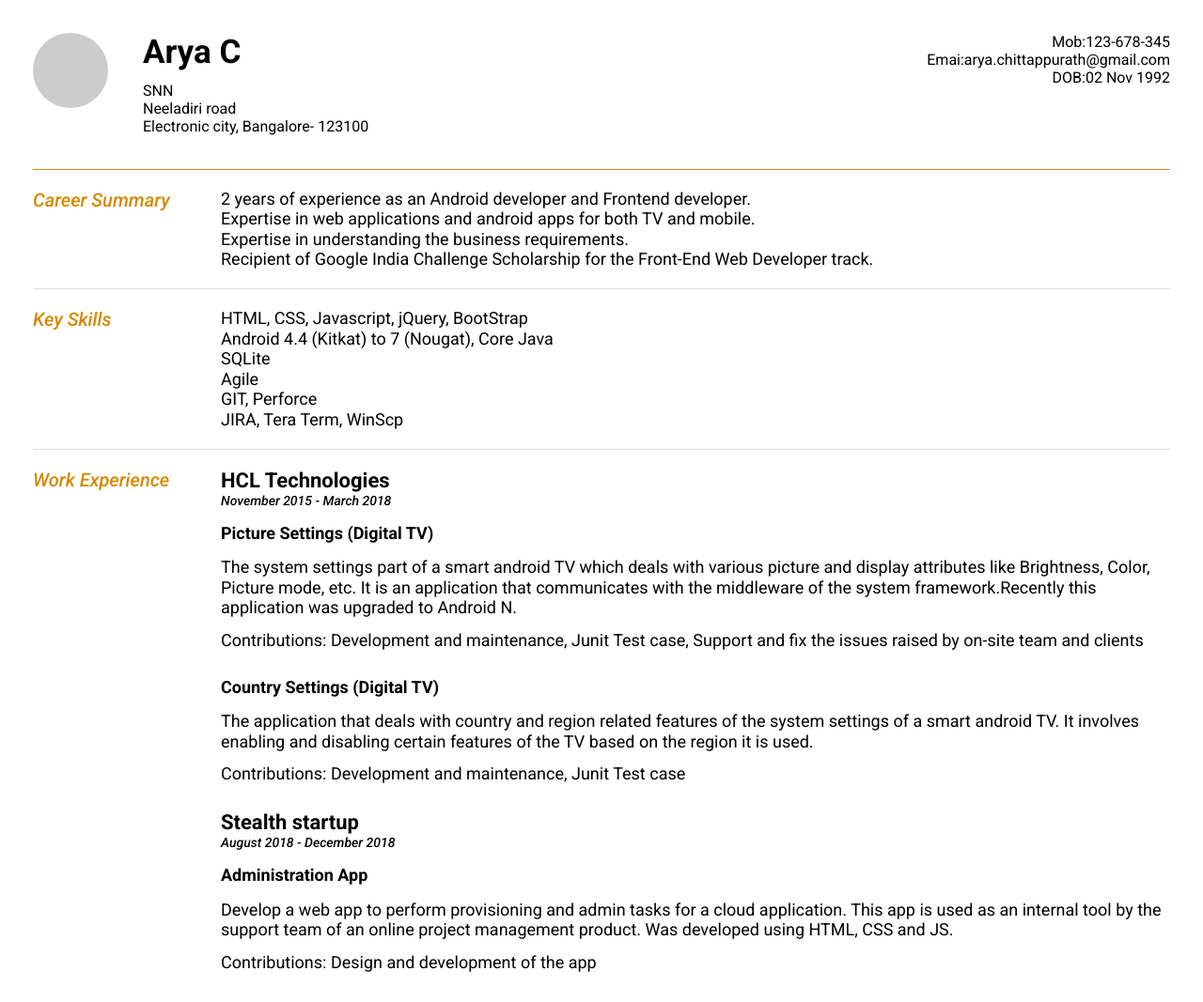
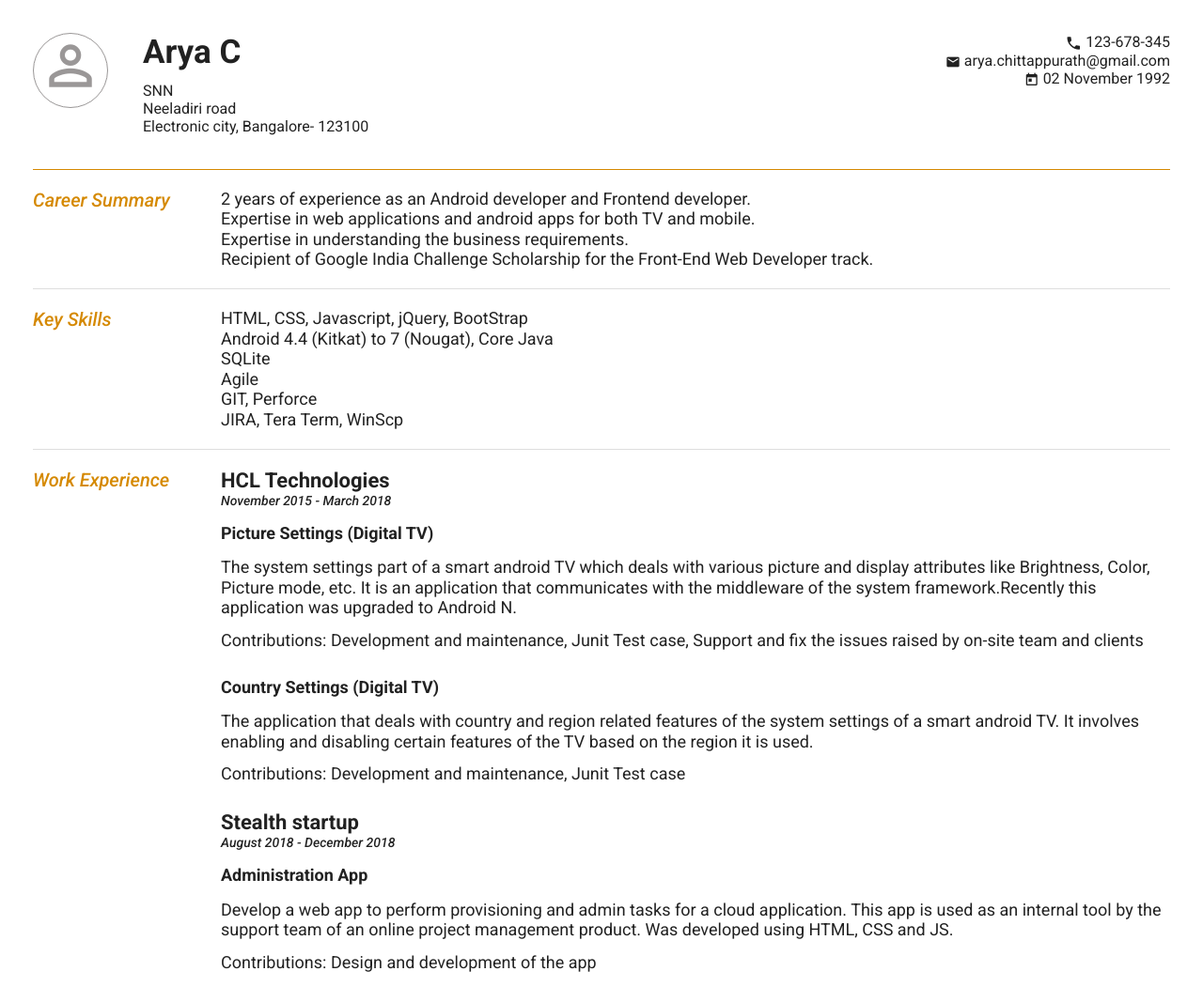
Before and after one commit to aryadarshan/my-cv, a plain HTML site: page index.html in a window 1280 px wide. Shown: the top 1067 px of the page at 94% size. Drawn offline with nearby package versions, Linux system fonts and the light colour scheme.

Commit message:
Use material UI icons

```diff
--- a/cv.json
+++ b/cv.json
@@ -1,6 +1,6 @@
 {
 	"name": "Arya C",
-	"dob": "02 Nov 1992",
+	"dob": "02 November 1992",
 	"mobNo": "123-678-345",
 	"email": "arya.chittappurath@gmail.com",
 	"address": {
--- a/index.css
+++ b/index.css
@@ -52,7 +52,7 @@ body {
 	font-family: 'Roboto', sans-serif;
 }
 
-.container {
+.cv-container {
 	padding: 35px;
 	line-height: 1.2;
 	display: grid;
@@ -63,7 +63,7 @@ body {
     "mainContent"
 }
 
-.header {
+.cv-header {
 	grid-area: header;
 	display: grid;
 	grid-template-columns: 50% 50%;
@@ -71,13 +71,32 @@ body {
 	padding-bottom: 35px;
 }
 
-.avatar {
-	background-color: #ccc;
-    background-size: cover;
+.cv-avatar {
     border-radius: 50%;
     display: inline-block;
     width: 80px;
     height: 80px;
+    text-align: center;
+    border: 1px solid #9a9797;
+}
+.person-img {
+	font-size: 68px;
+    color: #9a9797;
+    vertical-align: middle;
+}
+.phone-img {
+	font-size: 18px;
+	vertical-align: middle;
+}
+
+.email-img {
+	font-size: 16px;
+	vertical-align: middle;
+}
+
+.dob-img {
+	font-size: 16px;
+	vertical-align: middle;
 }
 
 .personal-primary {
@@ -90,50 +109,50 @@ body {
 	text-align: right;
 }
 
-.content {
+.cv-content {
 	grid-area: mainContent;
 	display: grid;
 	grid-template-columns: 200px 1fr;
 }
 
-.label {
+.cv-label {
 	grid-column: 1/2;
 	font-size: 20px;
 	color: #d58900;
 	font-style: italic;
 }
 
-.description {
+.cv-description {
 	grid-column: 2/2;
 	font-size: 18px;
 }
 
-.description h4 {
+.cv-description h4 {
 	padding-bottom: 15px;
     font-weight: 700;
     font-size: 18px;
 }
 
-.description p {
+.cv-description p {
 	font-size: 18px;
 	padding-bottom: 13px;
 }
 
-.description div {
+.cv-description div {
 	padding-bottom: 15px;
 }
 
-.description h5 {
+.cv-description h5 {
 	font-size: 14px;
 	font-style: italic;
 }
 
-.description h3 {
+.cv-description h3 {
     font-weight: 700;
     font-size: 22px;
 }
 
-.header div {
+.cv-header div {
 	font-size: 16px;
 }
 
@@ -142,13 +161,13 @@ body {
 	font-weight: 700;
 	margin-bottom: 10px;
 }
-.row {
+.cv-row {
 	padding: 20px 0 20px;
 	border-bottom: 1px solid #dedede;
 }
 
 @media screen and (max-width: 820px) {
-	.header {
+	.cv-header {
 		grid-template-columns: 1fr;
 	}
 	.personal-secondary {
@@ -156,21 +175,21 @@ body {
 		margin-left: 116px;
     	padding-top: 5px;
 	}
-	.label {
+	.cv-label {
 		grid-column: span 2;
 	}
-	.row {
-		padding: 15px 0 15px;
+	.cv-row {
+		padding: 10px 0 10px;
 		border-bottom: none;
 	}
-	.description {
+	.cv-description {
 		grid-column: span 2;
 		border-bottom: 1px solid #dedede;
 	}
 }
 
 @media screen and (max-width: 480px) {
-	.header {
+	.cv-header {
 		text-align: center;
 		padding-bottom: 26px;
 	}
@@ -187,7 +206,7 @@ body {
     	margin-left: 0;
 	}
 
-	.row {
+	.cv-row {
     	padding: 9px 0 9px;
     }
 }
--- a/index.html
+++ b/index.html
@@ -3,36 +3,39 @@
 	<head>
 		<title>Arya - CV</title>
 		<meta charset="utf-8">
+ 		<link href="https://fonts.googleapis.com/css?family=Roboto:400,500,500i,700" rel="stylesheet">
+ 		<link href="https://fonts.googleapis.com/icon?family=Material+Icons" rel="stylesheet">
+  		<link rel="stylesheet" href="https://cdnjs.cloudflare.com/ajax/libs/materialize/1.0.0-beta/css/materialize.min.css">
 		<link rel="stylesheet" type="text/css" href="index.css">
- 		<link href="https://fonts.googleapis.com/css?family=Roboto:400,500,500i,700" rel="stylesheet">
+
 	</head>
 	<body>
-		<div class="container">
-			<header class="header">
+		<div class="cv-container">
+			<header class="cv-header">
 				<div>
-					<span class="avatar"></span>
+					<span class="cv-avatar"><i class = 'material-icons person-img'>person_outline</i></span>
 					<div class="personal-primary">
 					</div>
 				</div>
 				<div class="personal-secondary">
 				</div>
 			</header>
-			<div class="content">
-				<aside class="label row">
+			<div class="cv-content">
+				<aside class="cv-label cv-row">
 					<h3>Career Summary</h3>
 				</aside>
-				<section  class="description row career-sum-desc">
+				<section  class="cv-description cv-row career-sum-desc">
 				</section>
-				<aside class="label row">
+				<aside class="cv-label cv-row">
 					<h3>Key Skills</h3>
 				</aside>
-				<section class="description row key-skill-desc">
+				<section class="cv-description cv-row key-skill-desc">
 				</section>
 
-				<aside class="label row">
+				<aside class="cv-label cv-row">
 					<h3>Work Experience</h3>
 				</aside>
-				<section class="description row work-exp">
+				<section class="cv-description cv-row work-exp">
 				</section>
 			</div>
 		</div>
--- a/index.js
+++ b/index.js
@@ -37,9 +37,9 @@ function primaryInfo(response) {
 
 function secondaryInfo(response) {
 	var details = "<div>"+
-					"<div>" + "<span>" +"Mob:" + "</span>" + response.mobNo + "</div>" +
-					"<div>" + "<span>" +"Emai:" + "</span>" + response.email + "</div>" +
-					"<div>" + "<span>" +"DOB:" + "</span>" + response.dob + "</div>" +
+					"<div>" + "<span> <i class = 'material-icons phone-img'>phone</i> </span>" + response.mobNo + "</div>" +
+					"<div>" + "<span> <i class = 'material-icons email-img'>email</i> </span>" + response.email + "</div>" +
+					"<div>" + "<span> <i class = 'material-icons dob-img'>today</i> </span>" + response.dob + "</div>" +
 				  "</div>";
 
 	var secondaryInfoEl = document.querySelector('.personal-secondary');
```
